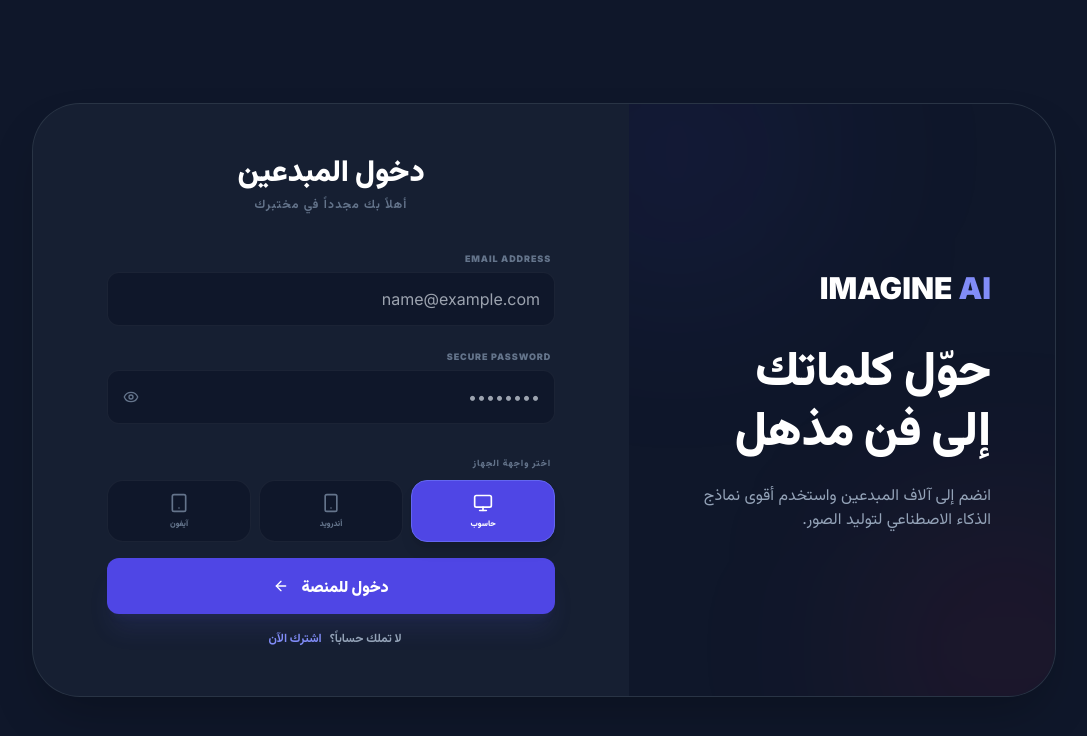
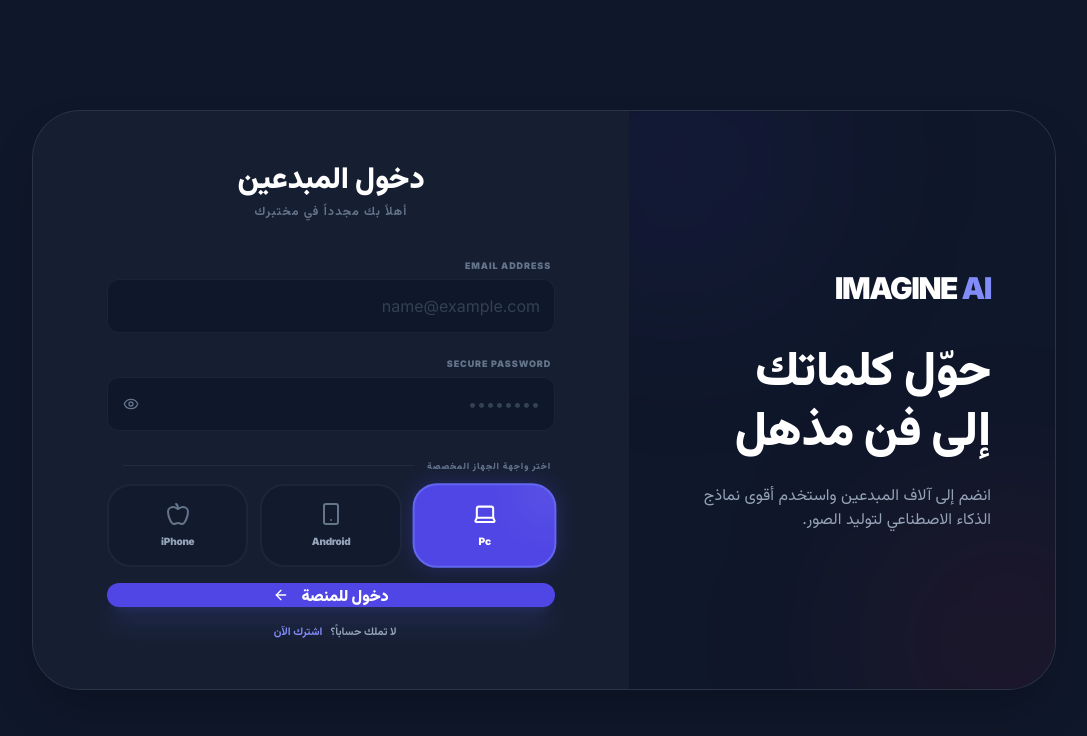
Before and after one commit to mahfoud50/my-imagine-ai, a React (Vite) app: page / in a window 1280 px wide. Shown: the top 736 px of the page, without its empty margins (96-1183 px from the left). Built offline with nearby package versions, Linux system fonts and the light colour scheme.

Commit message:
feat: Add Laptop and Apple icons to AuthScreen
Includes new icons to enhance device type selection and improves the admin login button transition.

```diff
--- a/components/AuthScreen.tsx
+++ b/components/AuthScreen.tsx
@@ -1,6 +1,6 @@
 
 import React, { useState, useEffect, useCallback } from 'react';
-import { Mail, Lock, User, ArrowRight, ShieldCheck, Eye, EyeOff, Loader2, Fingerprint, ShieldAlert, RefreshCcw, Timer, AlertCircle, CheckCircle, ChevronLeft, ChevronRight, AtSign, Monitor, Smartphone, Tablet } from 'lucide-react';
+import { Mail, Lock, User, ArrowRight, ShieldCheck, Eye, EyeOff, Loader2, Fingerprint, ShieldAlert, RefreshCcw, Timer, AlertCircle, CheckCircle, ChevronLeft, ChevronRight, AtSign, Monitor, Smartphone, Tablet, Laptop, Apple } from 'lucide-react';
 import emailjs from '@emailjs/browser';
 import { Language, DeviceType } from '../types.ts';
 import { translations } from '../translations.ts';
@@ -127,7 +127,7 @@
   return (
     <div className="fixed inset-0 z-[300] flex items-center justify-center bg-[#0f172a] p-4 overflow-hidden">
       <div className="fixed bottom-6 left-0 w-full flex justify-center z-[350] pointer-events-none">
-        <button type="button" onClick={() => setIsAdminModalOpen(true)} className="pointer-events-auto flex items-center gap-2 px-6 py-2 rounded-full text-slate-700 hover:text-indigo-400 opacity-10 hover:opacity-100 group">
+        <button type="button" onClick={() => setIsAdminModalOpen(true)} className="pointer-events-auto flex items-center gap-2 px-6 py-2 rounded-full text-slate-700 hover:text-indigo-400 opacity-10 hover:opacity-100 group transition-all">
             <Lock className="w-3 h-3" />
             <span className="text-[10px] font-mono font-black tracking-[0.3em] uppercase">Admin Core</span>
         </button>
@@ -178,7 +178,7 @@
                 <div className="absolute -top-20 -left-20 w-64 h-64 bg-indigo-600/10 rounded-full blur-[100px]"></div>
                 <div className="absolute -bottom-20 -right-20 w-64 h-64 bg-rose-600/10 rounded-full blur-[100px]"></div>
 
-                <h2 className="text-3xl font-black relative z-10">IMAGINE <span className="text-indigo-400">AI</span></h2>
+                <h2 className="text-3xl font-black relative z-10 tracking-tighter">IMAGINE <span className="text-indigo-400">AI</span></h2>
                 <h1 className="text-5xl font-black mt-8 leading-tight relative z-10">{isRtl ? 'حوّل كلماتك إلى فن مذهل' : 'Transform words into stunning art'}</h1>
                 <p className="mt-6 text-slate-400 font-medium relative z-10">{isRtl ? 'انضم إلى آلاف المبدعين واستخدم أقوى نماذج الذكاء الاصطناعي لتوليد الصور.' : 'Join thousands of creators and use the most powerful AI models to generate images.'}</p>
             </div>
@@ -190,7 +190,7 @@
                     </div>
 
                     {successMsg && (
-                      <div className="p-4 bg-emerald-500/10 border border-emerald-500/20 rounded-2xl flex items-center gap-3 animate-in slide-in-from-top-2">
+                      <div className="p-4 bg-emerald-500/10 border border-emerald-500/20 rounded-2xl flex items-center gap-3 animate-in slide-in-from-top-2 mb-2">
                         <CheckCircle className="w-5 h-5 text-emerald-500 shrink-0" />
                         <p className="text-emerald-500 text-xs font-bold leading-tight">{successMsg}</p>
                       </div>
@@ -200,57 +200,66 @@
                       <div className="grid grid-cols-1 md:grid-cols-2 gap-4 animate-in slide-in-from-bottom-2">
                         <div className="space-y-1">
                           <label className="text-[9px] font-black text-slate-500 uppercase tracking-widest px-1">{t.fullName}</label>
-                          <input type="text" required placeholder={t.fullNamePlaceholder} value={name} onChange={(e) => setName(e.target.value)} className="w-full p-3.5 bg-[#0f172a] text-white rounded-xl border border-white/5 outline-none focus:border-indigo-500 transition-all" />
+                          <input type="text" required placeholder={t.fullNamePlaceholder} value={name} onChange={(e) => setName(e.target.value)} className="w-full p-3.5 bg-[#0f172a] text-white rounded-xl border border-white/5 outline-none focus:border-indigo-500 transition-all placeholder:text-slate-700" />
                         </div>
                         <div className="space-y-1">
                           <label className="text-[9px] font-black text-slate-500 uppercase tracking-widest px-1">{t.username}</label>
-                          <input type="text" required placeholder={t.usernamePlaceholder} value={username} onChange={(e) => setUsername(e.target.value.replace(/\s+/g, '').toLowerCase())} className="w-full p-3.5 bg-[#0f172a] text-white rounded-xl border border-white/5 outline-none focus:border-indigo-500 transition-all" />
+                          <input type="text" required placeholder={t.usernamePlaceholder} value={username} onChange={(e) => setUsername(e.target.value.replace(/\s+/g, '').toLowerCase())} className="w-full p-3.5 bg-[#0f172a] text-white rounded-xl border border-white/5 outline-none focus:border-indigo-500 transition-all placeholder:text-slate-700" />
                         </div>
                       </div>
                     )}
 
                     <div className="space-y-1">
                       <label className="text-[9px] font-black text-slate-500 uppercase tracking-widest px-1">Email Address</label>
-                      <input type="email" required placeholder="name@example.com" value={email} onChange={(e) => setEmail(e.target.value)} className="w-full p-3.5 bg-[#0f172a] text-white rounded-xl border border-white/5 outline-none focus:border-indigo-500 transition-all" />
+                      <input type="email" required placeholder="name@example.com" value={email} onChange={(e) => setEmail(e.target.value)} className="w-full p-3.5 bg-[#0f172a] text-white rounded-xl border border-white/5 outline-none focus:border-indigo-500 transition-all placeholder:text-slate-700" />
                     </div>
 
                     <div className="space-y-1">
                       <label className="text-[9px] font-black text-slate-500 uppercase tracking-widest px-1">Secure Password</label>
                       <div className="relative">
-                        <input type={showPassword ? "text" : "password"} required placeholder="••••••••" value={password} onChange={(e) => setPassword(e.target.value)} className="w-full p-3.5 bg-[#0f172a] text-white rounded-xl border border-white/5 outline-none focus:border-indigo-500 transition-all" />
+                        <input type={showPassword ? "text" : "password"} required placeholder="••••••••" value={password} onChange={(e) => setPassword(e.target.value)} className="w-full p-3.5 bg-[#0f172a] text-white rounded-xl border border-white/5 outline-none focus:border-indigo-500 transition-all placeholder:text-slate-700" />
                         <button type="button" onClick={() => setShowPassword(!showPassword)} className={`absolute ${isRtl ? 'left-4' : 'right-4'} top-1/2 -translate-y-1/2 text-slate-500 hover:text-indigo-400 transition-colors`}>
                           {showPassword ? <EyeOff className="w-4 h-4" /> : <Eye className="w-4 h-4" />}
                         </button>
                       </div>
                     </div>
 
-                    {/* خيارات اختيار نوع الجهاز */}
-                    <div className="space-y-2 pt-2">
-                       <label className="text-[9px] font-black text-slate-500 uppercase tracking-widest px-1">{isRtl ? 'اختر واجهة الجهاز' : 'Choose Device UI'}</label>
-                       <div className="grid grid-cols-3 gap-2">
+                    {/* خيارات اختيار نوع الجهاز - تصميم احترافي جديد */}
+                    <div className="space-y-3 pt-3">
+                       <div className="flex items-center justify-between px-1">
+                          <label className="text-[9px] font-black text-slate-500 uppercase tracking-widest">{isRtl ? 'اختر واجهة الجهاز المخصصة' : 'Select Custom Device UI'}</label>
+                          <div className="h-px bg-white/5 flex-1 mx-3"></div>
+                       </div>
+
+                       <div className="grid grid-cols-3 gap-3">
                           <button
                             type="button"
                             onClick={() => setDeviceType('pc')}
-                            className={`flex flex-col items-center justify-center p-3 rounded-2xl border transition-all ${deviceType === 'pc' ? 'bg-indigo-600 border-indigo-500 text-white shadow-lg' : 'bg-[#0f172a] border-white/5 text-slate-500 hover:border-indigo-500/50'}`}
+                            className={`group relative flex flex-col items-center justify-center p-4 rounded-3xl border-2 transition-all duration-300 overflow-hidden ${deviceType === 'pc' ? 'bg-indigo-600 border-indigo-500 shadow-[0_0_20px_rgba(79,70,229,0.3)] scale-[1.02]' : 'bg-[#0f172a]/50 border-white/5 hover:border-indigo-500/30'}`}
                           >
-                             <Monitor className="w-5 h-5 mb-1" />
-                             <span className="text-[8px] font-black uppercase">{isRtl ? 'حاسوب' : 'PC'}</span>
+                             {deviceType === 'pc' && <div className="absolute -top-2 -right-2 w-8 h-8 bg-white/20 blur-xl"></div>}
+                             <Laptop className={`w-6 h-6 mb-2 transition-transform group-hover:scale-110 ${deviceType === 'pc' ? 'text-white' : 'text-slate-500'}`} />
+                             <span className={`text-[10px] font-black tracking-tight ${deviceType === 'pc' ? 'text-white' : 'text-slate-400 group-hover:text-slate-200'}`}>Pc</span>
                           </button>
+
                           <button
                             type="button"
                             onClick={() => setDeviceType('android')}
-                            className={`flex flex-col items-center justify-center p-3 rounded-2xl border transition-all ${deviceType === 'android' ? 'bg-indigo-600 border-indigo-500 text-white shadow-lg' : 'bg-[#0f172a] border-white/5 text-slate-500 hover:border-indigo-500/50'}`}
+                            className={`group relative flex flex-col items-center justify-center p-4 rounded-3xl border-2 transition-all duration-300 overflow-hidden ${deviceType === 'android' ? 'bg-emerald-600 border-emerald-500 shadow-[0_0_20px_rgba(16,185,129,0.3)] scale-[1.02]' : 'bg-[#0f172a]/50 border-white/5 hover:border-emerald-500/30'}`}
                           >
-                             <Smartphone className="w-5 h-5 mb-1" />
-                             <span className="text-[8px] font-black uppercase">{isRtl ? 'أندرويد' : 'Android'}</span>
+                             {deviceType === 'android' && <div className="absolute -top-2 -right-2 w-8 h-8 bg-white/20 blur-xl"></div>}
+                             <Smartphone className={`w-6 h-6 mb-2 transition-transform group-hover:scale-110 ${deviceType === 'android' ? 'text-white' : 'text-slate-500'}`} />
+                             <span className={`text-[10px] font-black tracking-tight ${deviceType === 'android' ? 'text-white' : 'text-slate-400 group-hover:text-slate-200'}`}>Android</span>
                           </button>
+
                           <button
                             type="button"
                             onClick={() => setDeviceType('iphone')}
-                            className={`flex flex-col items-center justify-center p-3 rounded-2xl border transition-all ${deviceType === 'iphone' ? 'bg-indigo-600 border-indigo-500 text-white shadow-lg' : 'bg-[#0f172a] border-white/5 text-slate-500 hover:border-indigo-500/50'}`}
+                            className={`group relative flex flex-col items-center justify-center p-4 rounded-3xl border-2 transition-all duration-300 overflow-hidden ${deviceType === 'iphone' ? 'bg-slate-200 border-white shadow-[0_0_20px_rgba(255,255,255,0.1)] scale-[1.02]' : 'bg-[#0f172a]/50 border-white/5 hover:border-slate-400/30'}`}
                           >
-                             <Tablet className="w-5 h-5 mb-1" />
-                             <span className="text-[8px] font-black uppercase">{isRtl ? 'آيفون' : 'iPhone'}</span>
+                             {deviceType === 'iphone' && <div className="absolute -top-2 -right-2 w-8 h-8 bg-indigo-600/20 blur-xl"></div>}
+                             <Apple className={`w-6 h-6 mb-2 transition-transform group-hover:scale-110 ${deviceType === 'iphone' ? 'text-slate-900' : 'text-slate-500'}`} />
+                             <span className={`text-[10px] font-black tracking-tight ${deviceType === 'iphone' ? 'text-slate-900' : 'text-slate-400 group-hover:text-slate-200'}`}>iPhone</span>
                           </button>
                        </div>
                     </div>
@@ -258,7 +267,7 @@
                     {!isLogin && (
                       <div className="space-y-1 animate-in slide-in-from-bottom-2">
                         <label className="text-[9px] font-black text-slate-500 uppercase tracking-widest px-1">{t.confirmPassword}</label>
-                        <input type="password" required placeholder="••••••••" value={confirmPassword} onChange={(e) => setConfirmPassword(e.target.value)} className="w-full p-3.5 bg-[#0f172a] text-white rounded-xl border border-white/5 outline-none focus:border-indigo-500 transition-all" />
+                        <input type="password" required placeholder="••••••••" value={confirmPassword} onChange={(e) => setConfirmPassword(e.target.value)} className="w-full p-3.5 bg-[#0f172a] text-white rounded-xl border border-white/5 outline-none focus:border-indigo-500 transition-all placeholder:text-slate-700" />
                       </div>
                     )}
 
@@ -269,14 +278,14 @@
                       </div>
                     )}
 
-                    <button type="submit" disabled={isLoading} className="w-full py-4 bg-indigo-600 text-white rounded-xl font-black flex items-center justify-center gap-3 shadow-xl shadow-indigo-500/10 hover:bg-indigo-700 transition-all active:scale-95 disabled:opacity-50 mt-4">
+                    <button type="submit" disabled={isLoading} className="w-full py-4.5 bg-indigo-600 text-white rounded-2xl font-black flex items-center justify-center gap-3 shadow-xl shadow-indigo-500/20 hover:bg-indigo-700 transition-all active:scale-95 disabled:opacity-50 mt-6 group">
                         {isLoading ? <Loader2 className="w-5 h-5 animate-spin" /> : (isLogin ? t.loginBtn : t.signupBtn)}
-                        <ArrowRight className={`w-4 h-4 ${isRtl ? 'rotate-180' : ''}`} />
+                        <ArrowRight className={`w-4 h-4 transition-transform group-hover:translate-x-1 ${isRtl ? 'rotate-180 group-hover:-translate-x-1' : ''}`} />
                     </button>
 
-                    <button type="button" onClick={() => { setIsLogin(!isLogin); setError(''); setSuccessMsg(''); }} className="w-full text-slate-400 text-xs mt-6 font-bold text-center group">
+                    <button type="button" onClick={() => { setIsLogin(!isLogin); setError(''); setSuccessMsg(''); }} className="w-full text-slate-400 text-[11px] mt-6 font-bold text-center group">
                         {isLogin ? t.noAccount : t.haveAccount}
-                        <span className="text-indigo-400 mx-2 group-hover:underline">{isLogin ? t.signupLink : t.loginLink}</span>
+                        <span className="text-indigo-400 mx-2 group-hover:underline transition-all">{isLogin ? t.signupLink : t.loginLink}</span>
                     </button>
                 </form>
             </div>
```
